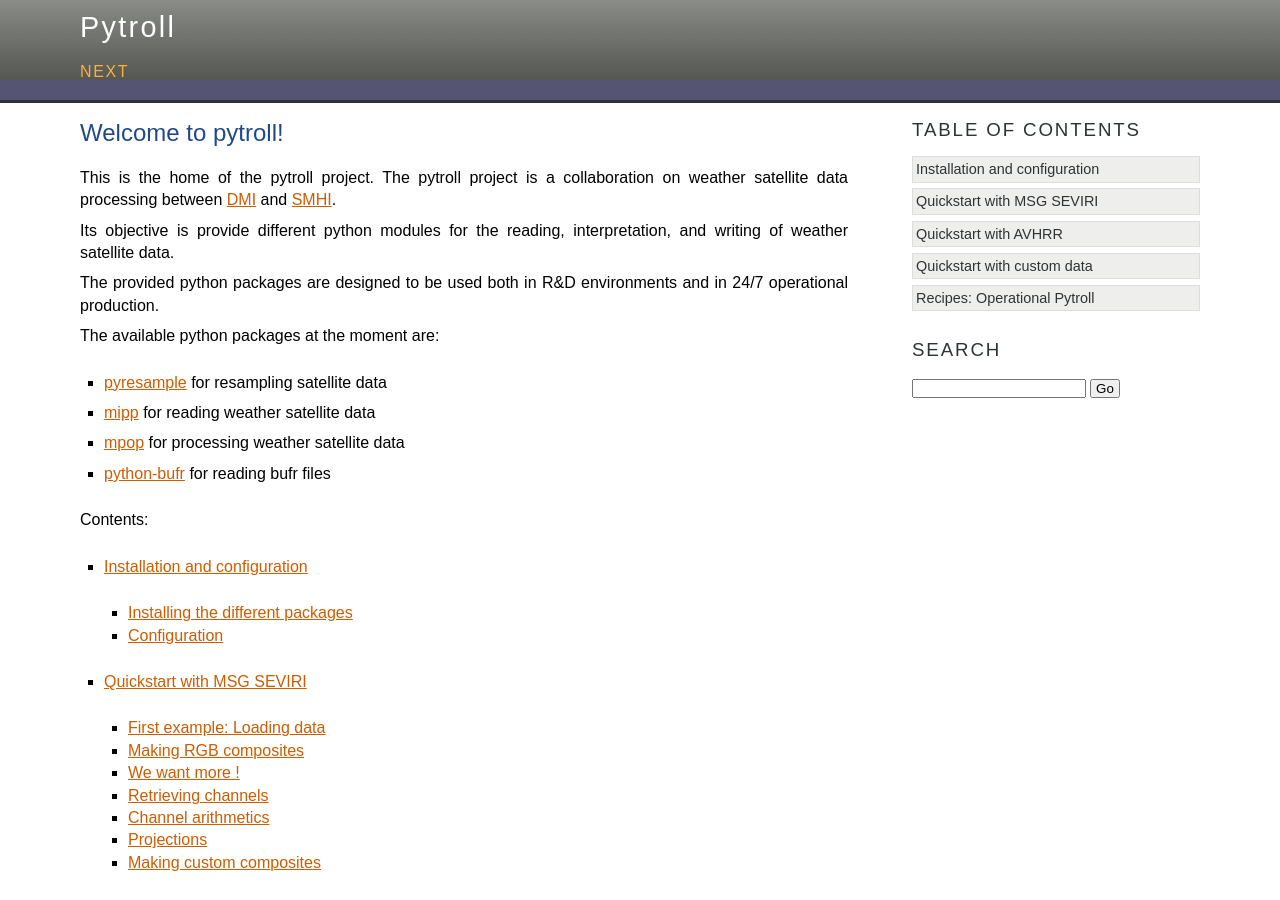
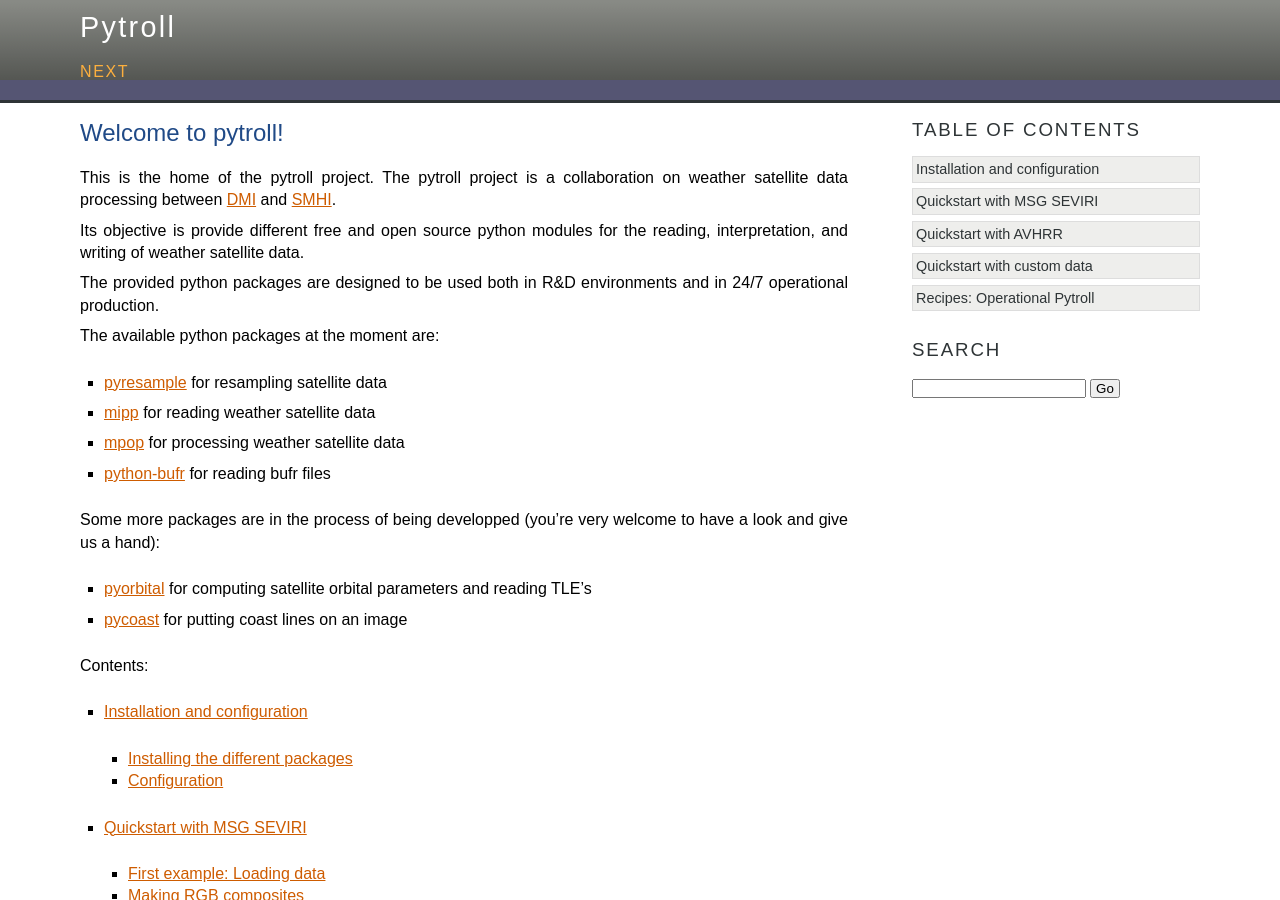
Before and after one commit to pytroll/pytroll, a Sphinx documentation site: the page built from web/source/index.rst, in a window 1280 px wide and 900 px high. Built offline with Sphinx 7.4.7, drawn with Linux system fonts in a browser that asks for light colours; formulas are drawn with MathJax 3.

Commit message:
Updated the web page, saying that pytroll is OSS (!) and linking to pyorbital and pycoast.

```diff
--- a/web/source/index.rst
+++ b/web/source/index.rst
@@ -9,10 +9,11 @@ Welcome to pytroll!
 This is the home of the pytroll project.  The pytroll project is a
 collaboration on weather satellite data processing between DMI_ and SMHI_.
 
-Its objective is provide different python modules for the reading,
-interpretation, and writing of weather satellite data.
+Its objective is provide different free and open source python modules for the
+reading, interpretation, and writing of weather satellite data.
 
-The provided python packages are designed to be used both in R&D environments and in 24/7 operational production.
+The provided python packages are designed to be used both in R&D environments
+and in 24/7 operational production.
 
 The available python packages at the moment are:
 
@@ -21,12 +22,20 @@ The available python packages at the moment are:
 * mpop_ for processing weather satellite data
 * python-bufr_ for reading bufr files
 
+Some more packages are in the process of being developped (you're very welcome
+to have a look and give us a hand):
+
+* pyorbital_ for computing satellite orbital parameters and reading TLE's
+* pycoast_ for putting coast lines on an image
+
 .. _DMI: http://www.dmi.dk
 .. _SMHI: http://www.smhi.se
 .. _pyresample: http://pyresample.googlecode.com
 .. _mipp: http://www.github.com/loerum/mipp
 .. _mpop: http://www.github.com/mraspaud/mpop
 .. _python-bufr: http://python-bufr.googlecode.com
+.. _pyorbital: http://www.github.com/mraspaud/pyorbital
+.. _pycoast: http://pycoast.googlecode.com
 
 Contents:
 
```
